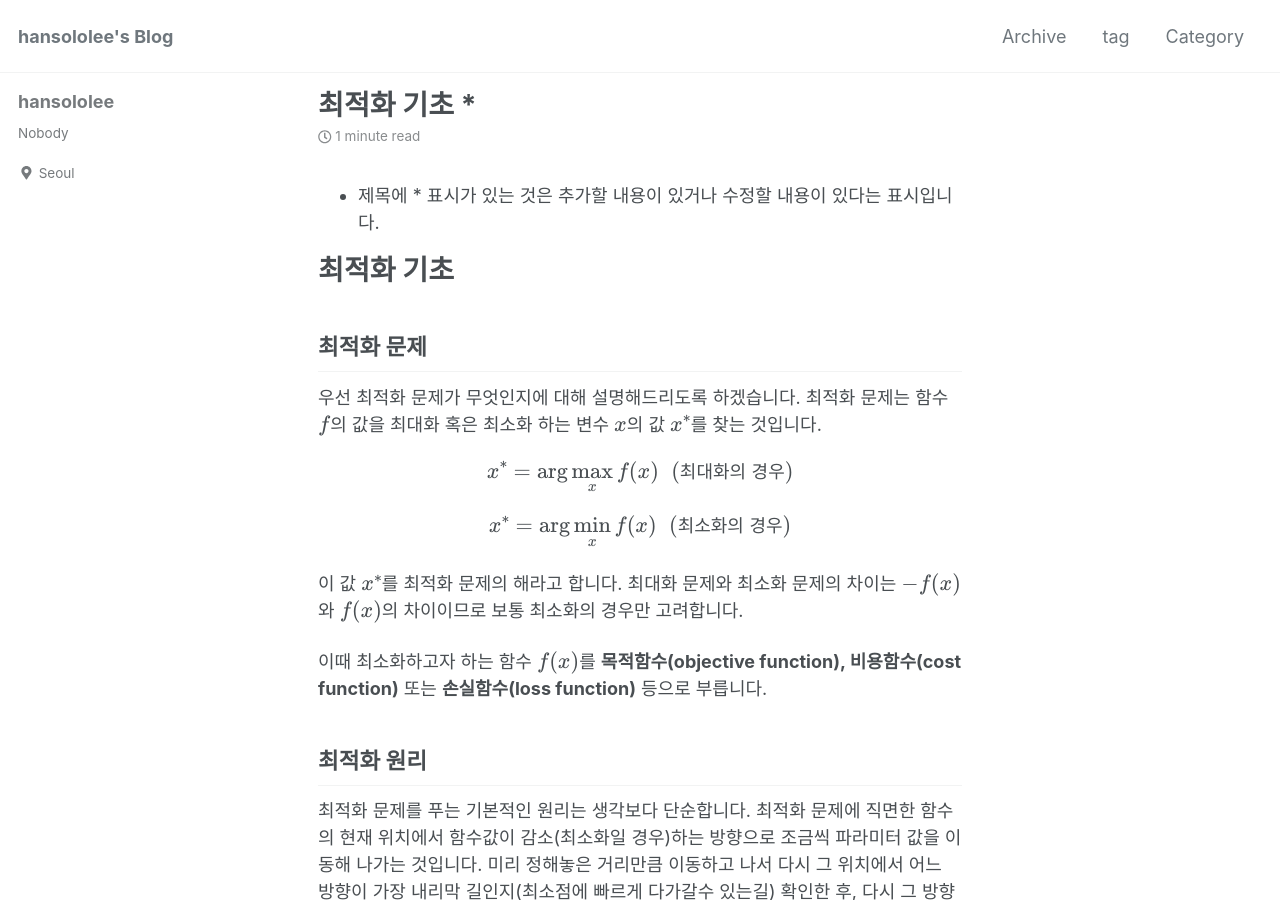
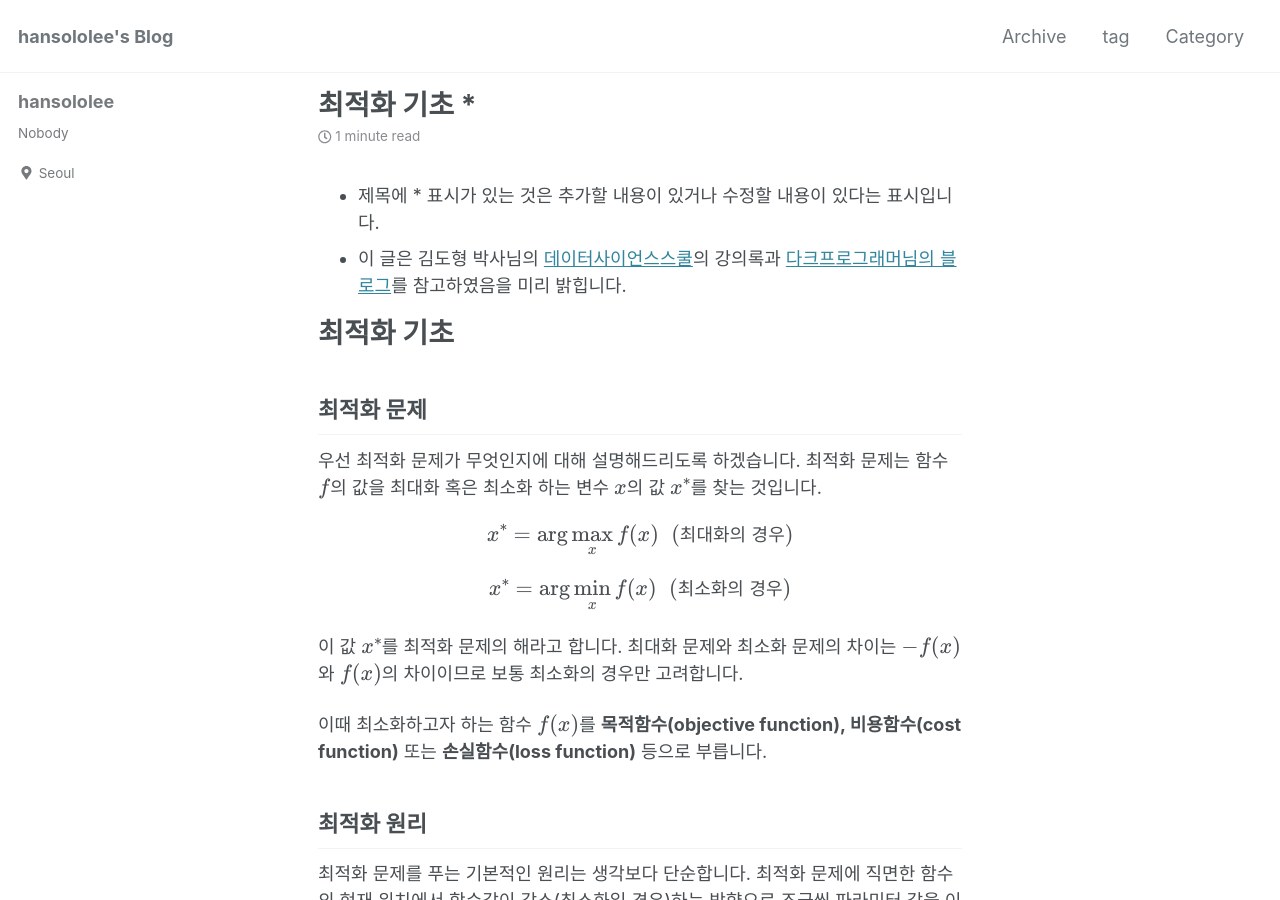
Before and after one commit to arisongha/hansololee.github.io, a Jekyll site: the page built from _posts/2019-01-17-optimization.md, in a window 1280 px wide and 900 px high. Built offline with Jekyll 4.4.1, drawn with Linux system fonts in a browser that asks for light colours; cached includes are drawn as plain includes; nearby versions of some CDN libraries; formulas are drawn with MathJax 3.

Commit message:
Update 2019-01-17-optimization.md

```diff
--- a/_posts/2019-01-17-optimization.md
+++ b/_posts/2019-01-17-optimization.md
@@ -9,6 +9,7 @@
 ---
 
 - 제목에 * 표시가 있는 것은 추가할 내용이 있거나 수정할 내용이 있다는 표시입니다.
+- 이 글은 김도형 박사님의 <a href="https://datascienceschool.net/">데이터사이언스스쿨</a>의 강의록과 <a href="http://darkpgmr.tistory.com"> 다크프로그래머님의 블로그</a>를 참고하였음을 미리 밝힙니다.
 
 # 최적화 기초
 
```
